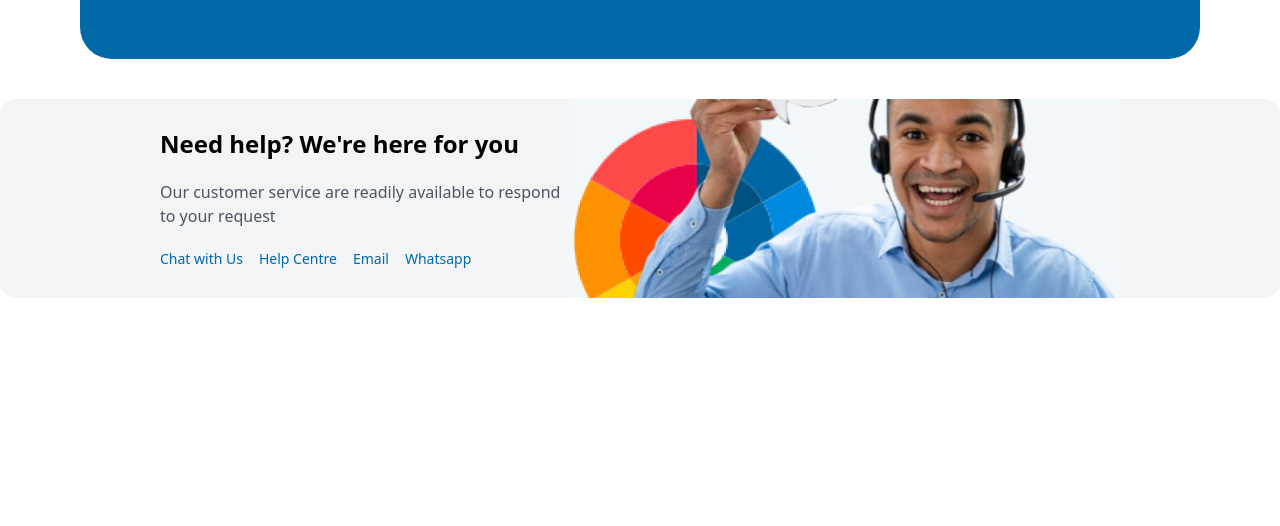
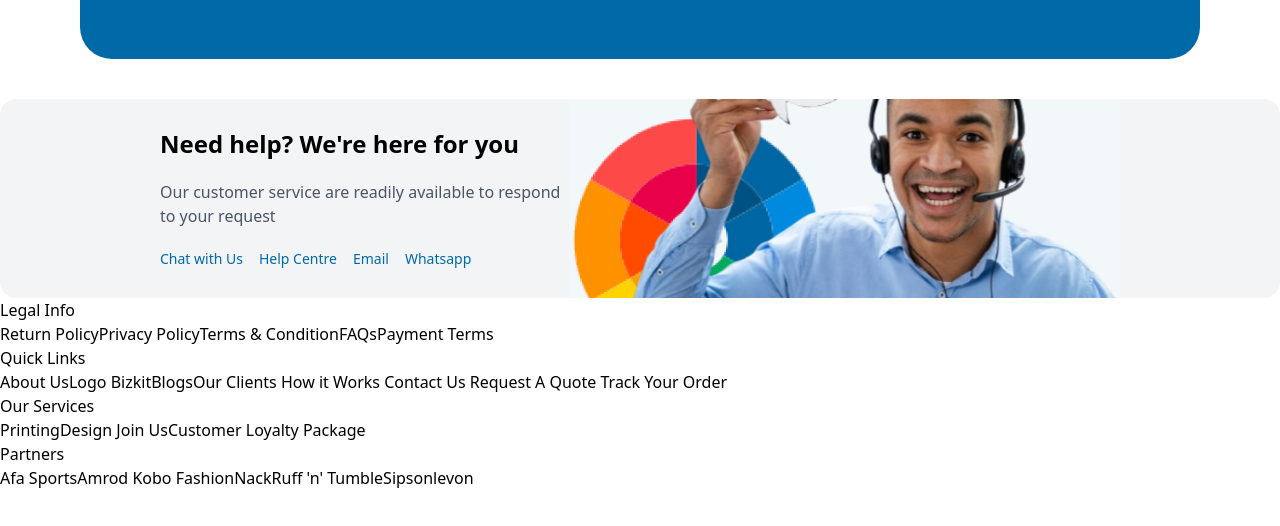
Before and after one commit to seegunz/printpress, a React (Vite) app: page / in a window 1280 px wide. Shown: the part 6239-6765 px from the top of the page. Built offline with nearby package versions, Linux system fonts and the light colour scheme.

Commit message:
starting the footer

```diff
--- a/src/App.jsx
+++ b/src/App.jsx
@@ -1,7 +1,7 @@
 import React from 'react'
 import './App.css'
 import { BrowserRouter as Router, Routes, Route } from 'react-router-dom'
-import { Header, Body } from './components'
+import { Header, Body, Footer } from './components'
 
 export default function App() {
   return (
@@ -10,6 +10,7 @@ export default function App() {
       <Routes>
         <Route path='/' element={<Body />}/>
       </Routes>
+      <Footer />
       <br />
       <br />
       <br />
--- a/src/components/body/SectionEleven.jsx
+++ b/src/components/body/SectionEleven.jsx
@@ -2,7 +2,7 @@ import React from 'react'
 
 export default function SectionEleven() {
   return (
-    <div className='flex flex-col md:flex-row justify-between 2xl:justify-around md:items-center mx-2 md:mx-20 2xl:mx-40 mt-10 bg-sky-700 text-white px-10 gap-y-10 2xl:px-40 py-24 rounded-4xl'>
+    <div className='flex flex-col md:flex-row justify-between 2xl:justify-around md:items-center mx-2 md:mx-20 2xl:mx-40 mt-10 bg-sky-700 text-white px-10 gap-y-10 2xl:px-40 py-10 md:py-24 rounded-4xl'>
         <section className='xl:w-1/2'>
             <h1 className='text-2xl lg:text-4xl font-semibold'>ready to level up your income?</h1>
             <h1 className='text-3xl lg:text-5xl font-bold'>become a reseller.</h1>
--- /dev/null
+++ b/src/components/footer/Footer.jsx
@@ -0,0 +1,43 @@
+import React from 'react'
+
+export default function Footer() {
+  return (
+    <div>
+      <section>
+        <h1>Legal Info</h1>
+        <a href="#">Return Policy</a>
+        <a href="#">Privacy Policy</a>
+        <a href="#">Terms & Condition</a>
+        <a href="#">FAQs</a>
+        <a href="#">Payment Terms</a>
+      </section>
+      <section>
+        <h1>Quick Links</h1>
+        <a href="#">About Us</a>
+        <a href="#">Logo Bizkit</a>
+        <a href="#">Blogs</a>
+        <a href="#">Our Clients</a>
+        <a href="#"> How it Works</a>
+        <a href="#"> Contact Us</a>
+        <a href="#"> Request A Quote</a>
+        <a href="#"> Track Your Order</a>
+      </section>
+      <section>
+        <h1>Our Services</h1>
+        <a href="#">Printing</a>
+        <a href="#">Design </a>
+        <a href="#">Join Us</a>
+        <a href="#">Customer Loyalty Package</a>
+      </section>
+      <section>
+        <h1>Partners</h1>
+        <a href="#">Afa Sports</a>
+        <a href="#">Amrod </a>
+        <a href="#">Kobo Fashion</a>
+        <a href="#">Nack</a>
+        <a href="#">Ruff 'n' Tumble</a>
+        <a href="#">Sipsonlevon</a>
+      </section>
+    </div>
+  )
+}
--- a/src/components/index.js
+++ b/src/components/index.js
@@ -1,2 +1,3 @@
 export {default as Header} from './header/Nav'
 export {default as Body} from './body/Home'
+export {default as Footer} from './footer/Footer'
```
